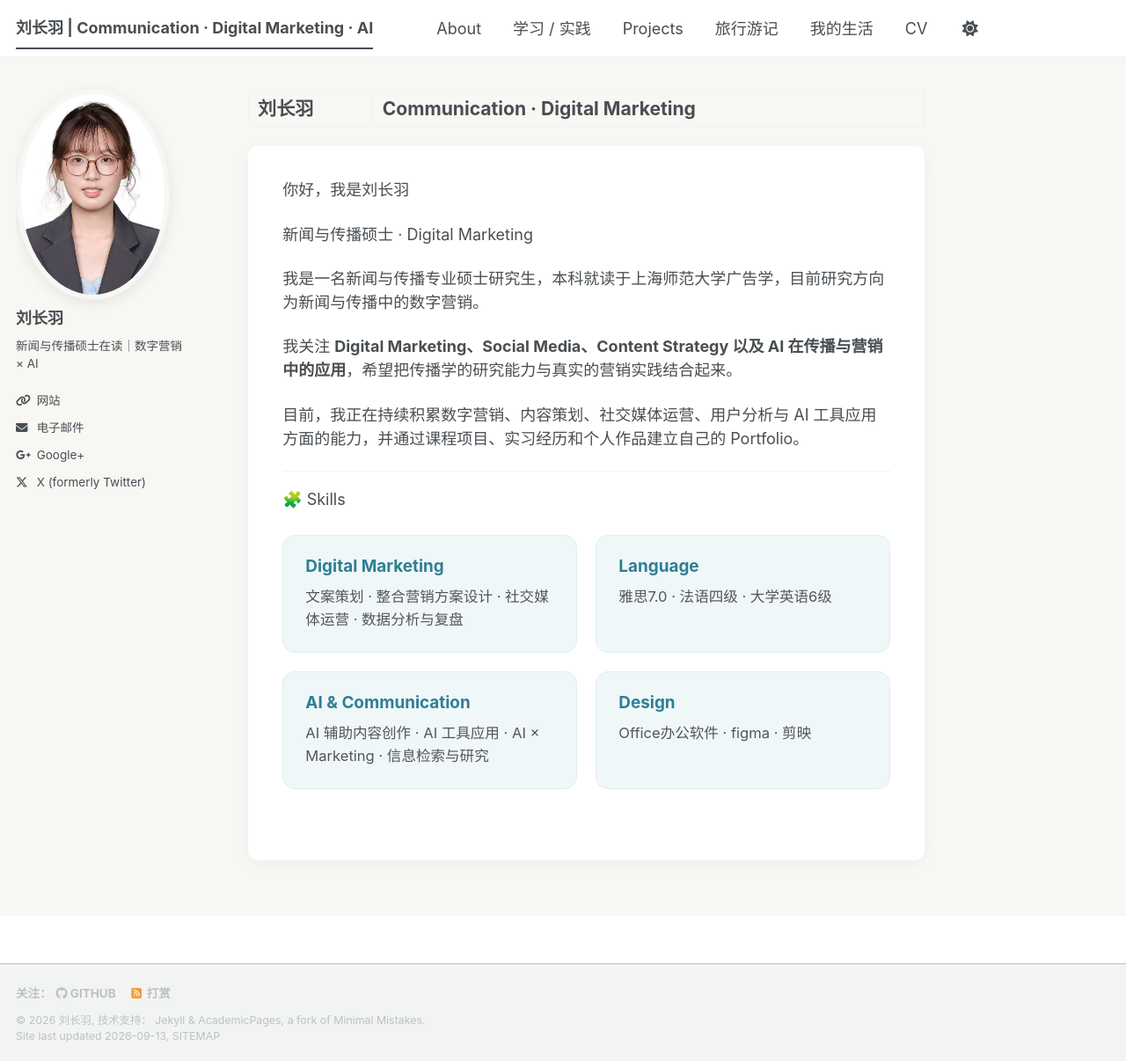
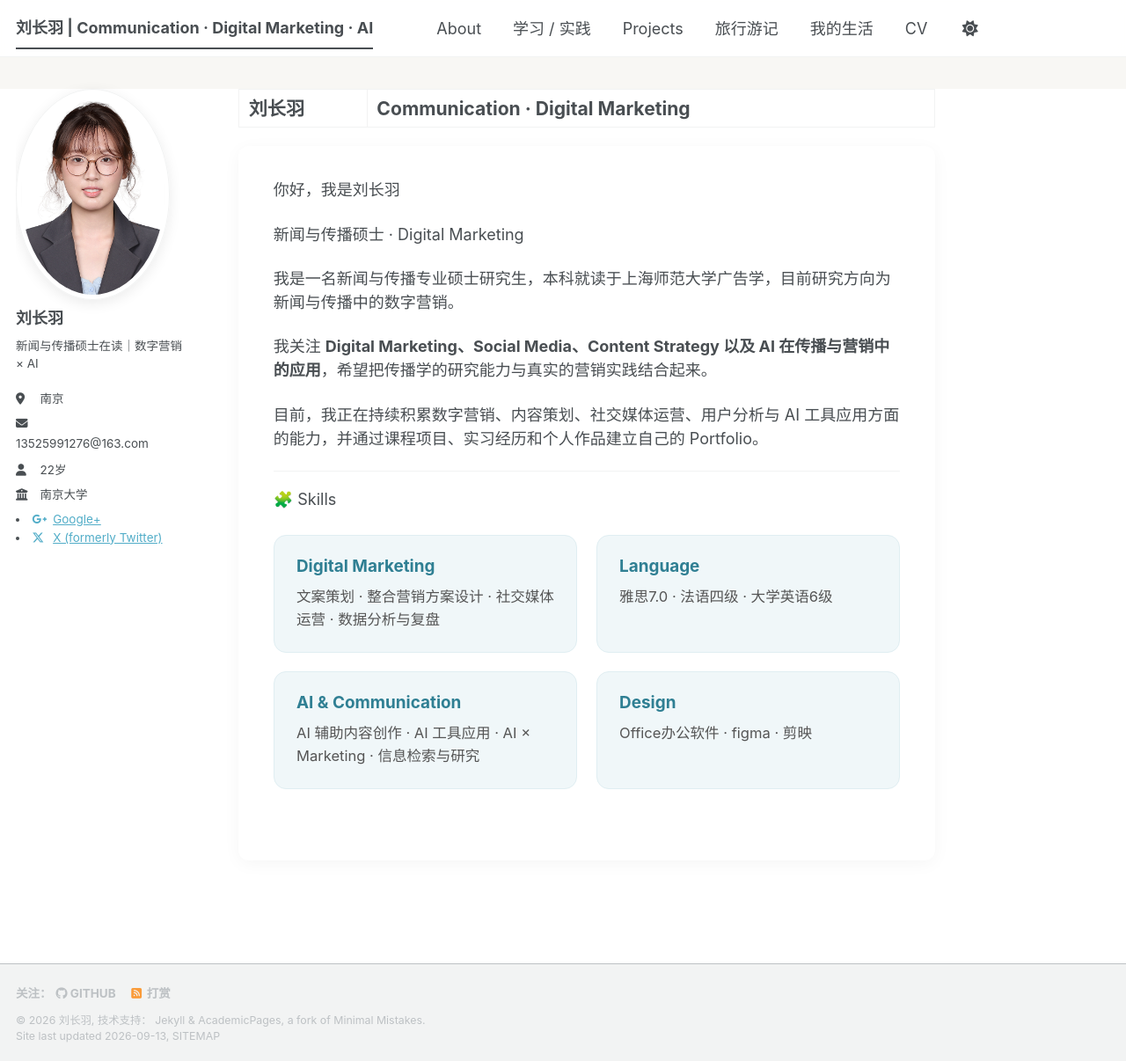
Before and after one commit to lunaalovegood2004-del/lunaalovegood2004-del.github.io, a Jekyll site: the page built from _pages/about.md, in a window 1280 px wide and 1206 px high. Shown: the whole window at 88% size. Built offline with Jekyll 4.4.1, drawn with Linux system fonts in a browser that asks for light colours; a style sheet for code colours, icons or effects is not loaded.

Commit message:
Update author-profile.html

```diff
--- a/_includes/author-profile.html
+++ b/_includes/author-profile.html
@@ -20,22 +20,14 @@
     {% if author.bio %}<p class="author__bio">{{ author.bio }}</p>{% endif %}
   </div>
 
-  <div class="author__urls-wrapper">
-    <button class="btn btn--inverse">Follow</button>
-    <ul class="author__urls social-icons">
-      <!-- Font Awesome icons / Biographic information  -->
-      {% if author.location %}
-        <li class="author__desktop"><i class="fas fa-fw fa-location-dot icon-pad-right" aria-hidden="true"></i>{{ author.location }}</li>
-      {% endif %}
-      {% if author.employer %}
-        <li class="author__desktop"><i class="fas fa-fw fa-building-columns icon-pad-right" aria-hidden="true"></i>{{ author.employer }}</li>
-      {% endif %}
-      {% if author.uri %}
-        <li><a href="{{ author.uri }}"><i class="fas fa-fw fa-link icon-pad-right" aria-hidden="true"></i>{{ site.data.ui-text[site.locale].website_label | default: "Website" }}</a></li>
-      {% endif %}
-      {% if author.email %}
-        <li><a href="mailto:{{ author.email }}"><i class="fas fa-fw fa-envelope icon-pad-right" aria-hidden="true"></i>{{ site.data.ui-text[site.locale].email_label | default: "Email" }}</a></li>
-      {% endif %}
+   <div class="author__urls-wrapper">
+    <ul class="author__urls social-icons" style="list-style:none; padding-left:0; margin-top: 12px;">
+      <li style="margin-bottom: 8px;"><i class="fas fa-fw fa-location-dot icon-pad-right"></i> 南京</li>
+      <li style="margin-bottom: 8px;"><i class="fas fa-fw fa-envelope icon-pad-right"></i> <a href="mailto:13525991276@163.com">13525991276@163.com</a></li>
+      <li style="margin-bottom: 8px;"><i class="fas fa-fw fa-user icon-pad-right"></i> 22岁</li>
+      <li style="margin-bottom: 8px;"><i class="fas fa-fw fa-building-columns icon-pad-right"></i> 南京大学</li>
+    </ul>
+  </div>
 
       <!-- Font Awesome and Academicons icons / Academic websites -->
       {% if author.academia %}
```
